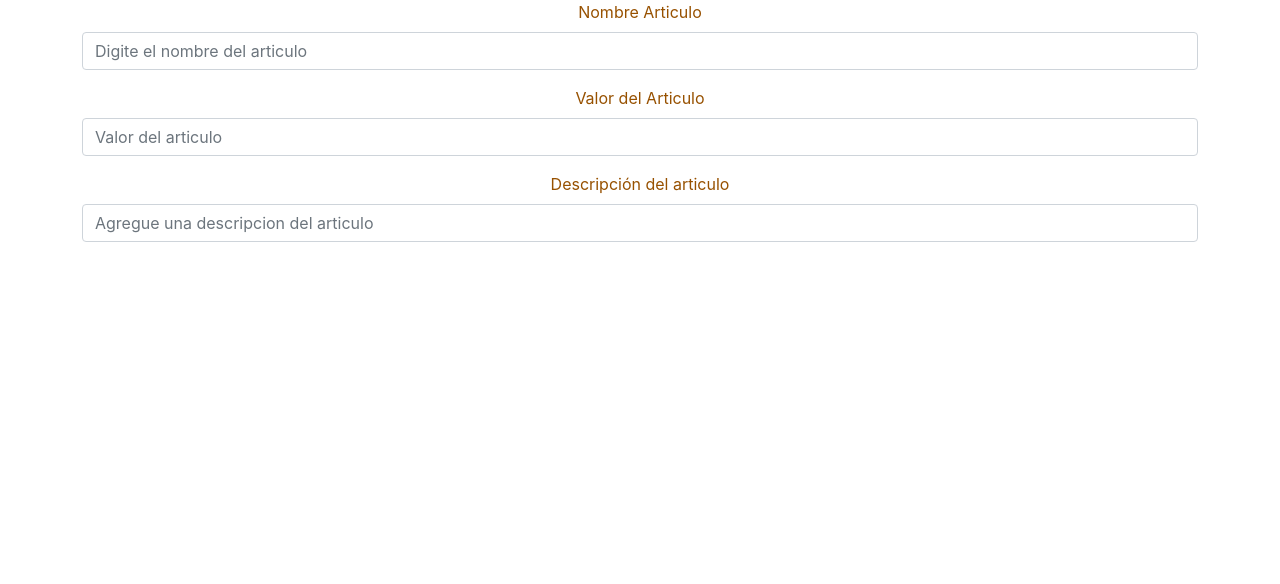
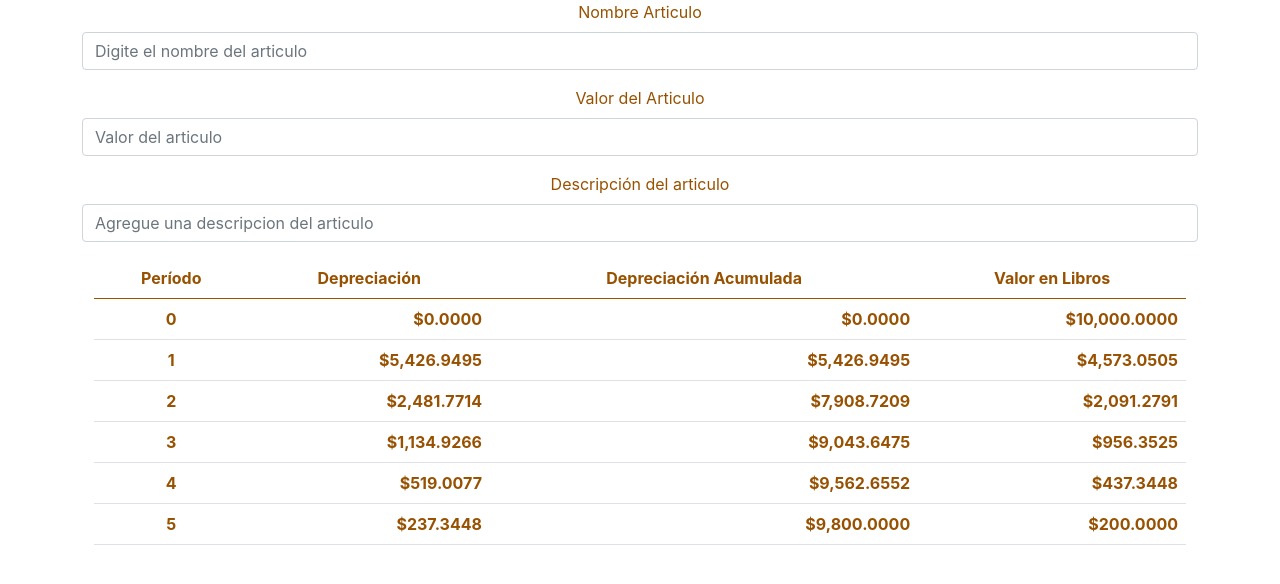
Before and after one commit to ivonne-duran/ciudadModa, a React (Create React App) app: page / in a window 1280 px wide. Shown: the top 584 px of the page. Built offline with nearby package versions, Linux system fonts and the light colour scheme.

Commit message:
Agregando nuevos componentes y funciones

```diff
--- a/src/App.js
+++ b/src/App.js
@@ -2,8 +2,12 @@ import './App.css';
 import Texto from './componentes/Texto/Texto';
 import Numero from './componentes/Numero/Numero';
 import { Container } from 'reactstrap';
+import Articulo from './componentes/comunes/objetos/articulo';
+import * as calculos from "./componentes/procesos/calcular"
+import Tabla from './componentes/Tabla/Tabla';
 
 function App() {
+  let articulo = new Articulo(10000,200,5);
   return (
     <div className="App">
       <Container>
@@ -11,6 +15,7 @@ function App() {
         <Texto texto={"Nombre Articulo"} mensaje={"Digite el nombre del articulo"} nombre={"nombreArticulo"} />
         <Numero texto={"Valor del Articulo"} mensaje={"Valor del articulo"} nombre={"valorArticulo"} />
         <Texto texto={"Descripción del articulo"} mensaje={"Agregue una descripcion del articulo"} nombre={"descripcionArticulo"} />
+        <Tabla filas={calculos.depreciacionAcelerada(articulo)} />
       </Container>
     </div>
   );
--- /dev/null
+++ b/src/componentes/Fila/Fila.js
@@ -0,0 +1,20 @@
+import React from "react";
+import "../comunes/colores.css";
+
+const Fila = ({fila}) => {
+    var format = new Intl.NumberFormat('en-US', {
+        style: 'currency',
+        currency: 'USD',
+        minimumFractionDigits: 4,
+    });
+    return(
+        <tr className="color-naranja">
+            <th scope="row" style={{textAlign:"center"}}>{fila.periodo}</th>
+            <th scope="row" style={{textAlign:"end"}}>{format.format(fila.depreciacion)}</th>
+            <th scope="row" style={{textAlign:"end"}}>{format.format(fila.depreciacionAcumulada)}</th>
+            <th scope="row" style={{textAlign:"end"}}>{format.format(fila.valorEnLibro)}</th>
+        </tr>
+    )
+}
+
+export default Fila;
--- /dev/null
+++ b/src/componentes/Tabla/Tabla.js
@@ -0,0 +1,38 @@
+import React from "react";
+import { Container, Table } from "reactstrap";
+import Fila from "../Fila/Fila";
+import "../comunes/colores.css"
+
+const Tabla = ({filas}) => {
+    return(
+        <Container>
+            <Table hover className="color-naranja">
+                <thead>
+                    <tr>
+                        <th>
+                            Período
+                        </th>
+                        <th>
+                            Depreciación
+                        </th>
+                        <th>
+                            Depreciación Acumulada
+                        </th>
+                        <th>
+                            Valor en Libros
+                        </th>
+                    </tr>
+                </thead>
+                <tbody>
+                    {
+                        filas.map( (fila, index) =>
+                            <Fila fila={fila} key={index}/>
+                        )
+                    }
+                </tbody>
+            </Table>
+        </Container>
+    );
+}
+
+export default Tabla;
--- a/src/componentes/comunes/colores.css
+++ b/src/componentes/comunes/colores.css
@@ -28,3 +28,8 @@
     box-shadow: 0 0 0 0.25rem #975100;
 
 }
+
+.table {
+    --bs-table-hover-bg: #975100;
+    --bs-table-hover-color: white;
+}
--- /dev/null
+++ b/src/componentes/comunes/objetos/articulo.js
@@ -0,0 +1,9 @@
+class Articulo {
+    constructor(valorArticulo, valorResidual, vidaUtil) {
+        this.valorArticulo = valorArticulo;
+        this.valorResidual = valorResidual;
+        this.vidaUtil = vidaUtil;
+    }
+}
+
+export default Articulo;
--- /dev/null
+++ b/src/componentes/comunes/objetos/fila.js
@@ -0,0 +1,10 @@
+class Fila {
+    constructor(periodo, depreciacion, depreciacionAcumulada, valorEnLibro) {
+        this.periodo = periodo;
+        this.depreciacion = depreciacion;
+        this.depreciacionAcumulada = depreciacionAcumulada;
+        this.valorEnLibro = valorEnLibro;
+    }
+}
+
+export default Fila;
--- /dev/null
+++ b/src/componentes/procesos/calcular.js
@@ -0,0 +1,45 @@
+import Fila from "../comunes/objetos/fila";
+
+export function lineaRecta(articulo){
+    if(articulo===null)
+        return [];
+
+    let filas = [];
+    let depreciacion = (articulo.valorArticulo - articulo.valorResidual) / articulo.vidaUtil;
+    let depreciacionAcumulada = 0;
+
+    for (let anio = 0; anio <= articulo.vidaUtil; anio++) {
+        let valorLibros = articulo.valorArticulo - depreciacionAcumulada;
+        let fila = new Fila(anio, depreciacion, depreciacionAcumulada, valorLibros);
+        depreciacionAcumulada += depreciacion;
+        filas.push(fila);
+    }
+
+    return filas;
+}
+
+export function depreciacionAcelerada(articulo) {
+    if (articulo===null)
+        return [];
+
+    let filas = [];
+    let depreciacionAcumulada = 0;
+    let depreciacion = 0;
+    let tasaDepreciacion = (
+        1 - Math.pow(
+                (articulo.valorResidual/articulo.valorArticulo),
+                (1/articulo.vidaUtil)
+            )
+    );
+    console.log("tasa de depreciacion: ", tasaDepreciacion);
+    for (let anio = 0; anio <= articulo.vidaUtil; anio++) {
+        let valorLibros = articulo.valorArticulo - depreciacionAcumulada;
+        let fila = new Fila(anio, depreciacion, depreciacionAcumulada, valorLibros);
+        filas.push(fila);
+
+        depreciacion = (articulo.valorArticulo - depreciacionAcumulada) * tasaDepreciacion;
+        depreciacionAcumulada += depreciacion;
+    }
+
+    return filas;
+}
```
